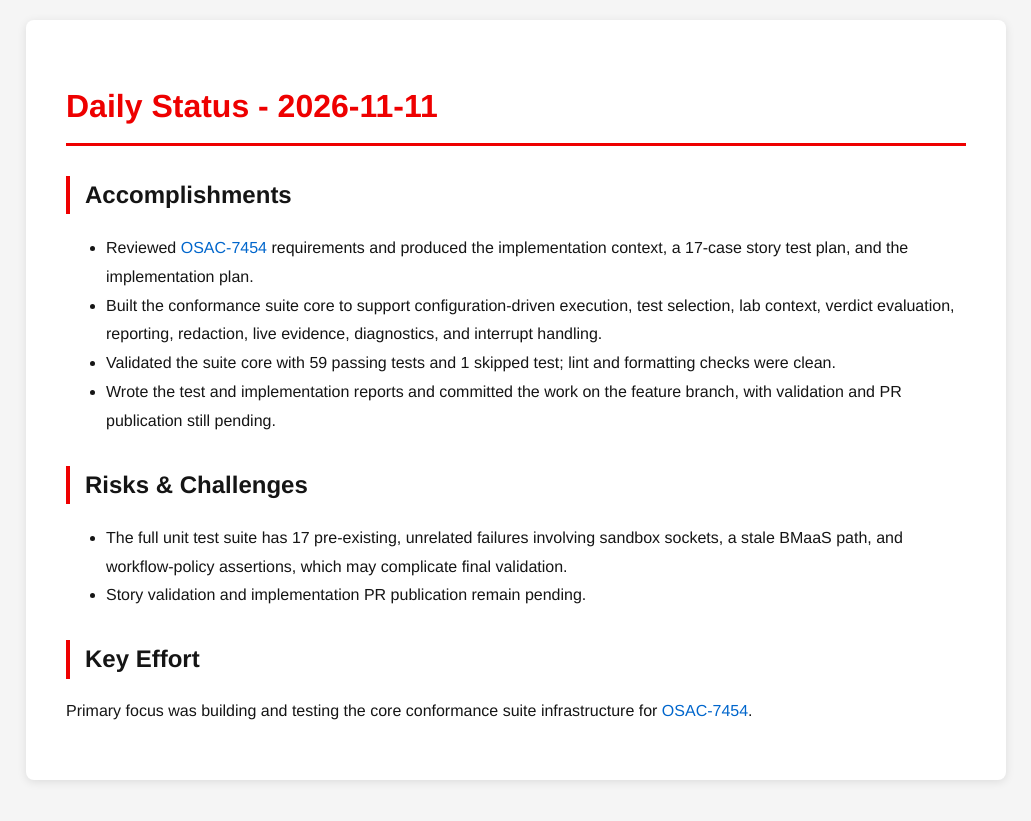
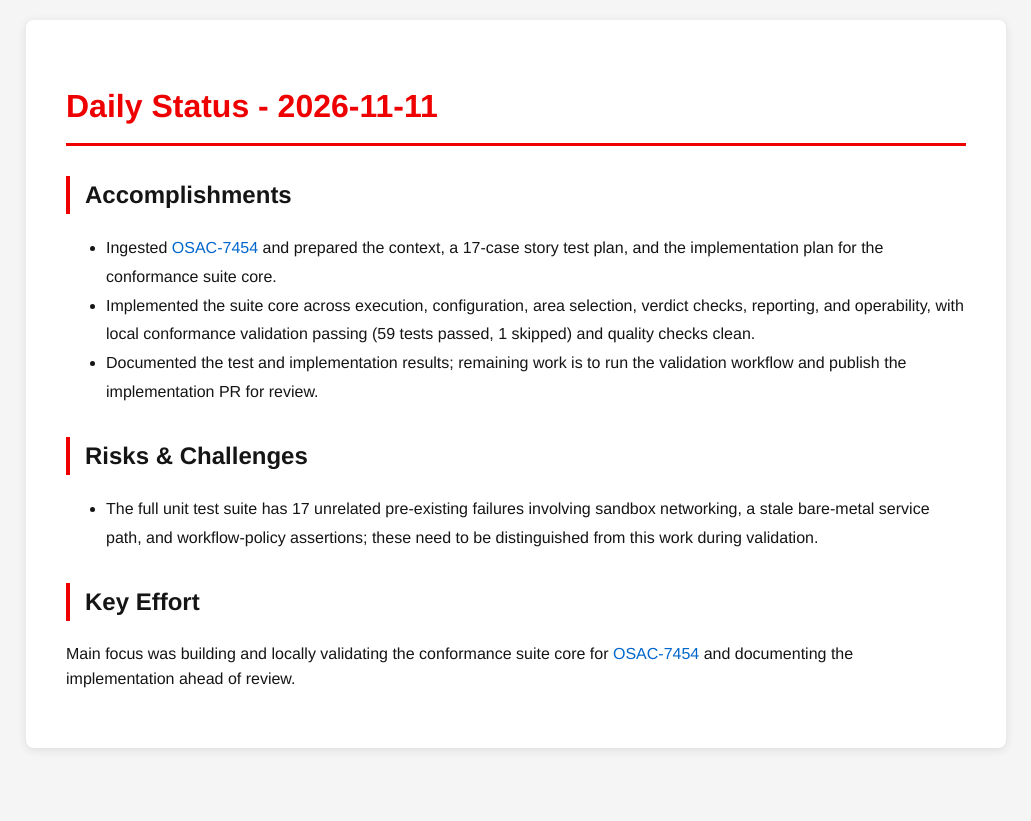
Before and after one commit to tzvatot/daily-status, a Jekyll site: the page built from 2026-11-11.md, in a window 1280 px wide. Shown: the top 821 px of the page, without its empty margins (124-1155 px from the left). Built offline with Jekyll 4.4.1, drawn with Linux system fonts in a browser that asks for light colours.

Commit message:
Daily status update - 2026-11-11

```diff
--- a/2026-11-11.md
+++ b/2026-11-11.md
@@ -7,14 +7,12 @@ date: 2026-11-11
 # Daily Status - 2026-11-11
 
 ## Accomplishments
-- Reviewed [OSAC-7454](https://redhat.atlassian.net/browse/OSAC-7454) requirements and produced the implementation context, a 17-case story test plan, and the implementation plan.
-- Built the conformance suite core to support configuration-driven execution, test selection, lab context, verdict evaluation, reporting, redaction, live evidence, diagnostics, and interrupt handling.
-- Validated the suite core with 59 passing tests and 1 skipped test; lint and formatting checks were clean.
-- Wrote the test and implementation reports and committed the work on the feature branch, with validation and PR publication still pending.
+- Ingested [OSAC-7454](https://redhat.atlassian.net/browse/OSAC-7454) and prepared the context, a 17-case story test plan, and the implementation plan for the conformance suite core.
+- Implemented the suite core across execution, configuration, area selection, verdict checks, reporting, and operability, with local conformance validation passing (59 tests passed, 1 skipped) and quality checks clean.
+- Documented the test and implementation results; remaining work is to run the validation workflow and publish the implementation PR for review.
 
 ## Risks & Challenges
-- The full unit test suite has 17 pre-existing, unrelated failures involving sandbox sockets, a stale BMaaS path, and workflow-policy assertions, which may complicate final validation.
-- Story validation and implementation PR publication remain pending.
+- The full unit test suite has 17 unrelated pre-existing failures involving sandbox networking, a stale bare-metal service path, and workflow-policy assertions; these need to be distinguished from this work during validation.
 
 ## Key Effort
-Primary focus was building and testing the core conformance suite infrastructure for [OSAC-7454](https://redhat.atlassian.net/browse/OSAC-7454).
+Main focus was building and locally validating the conformance suite core for [OSAC-7454](https://redhat.atlassian.net/browse/OSAC-7454) and documenting the implementation ahead of review.
```
